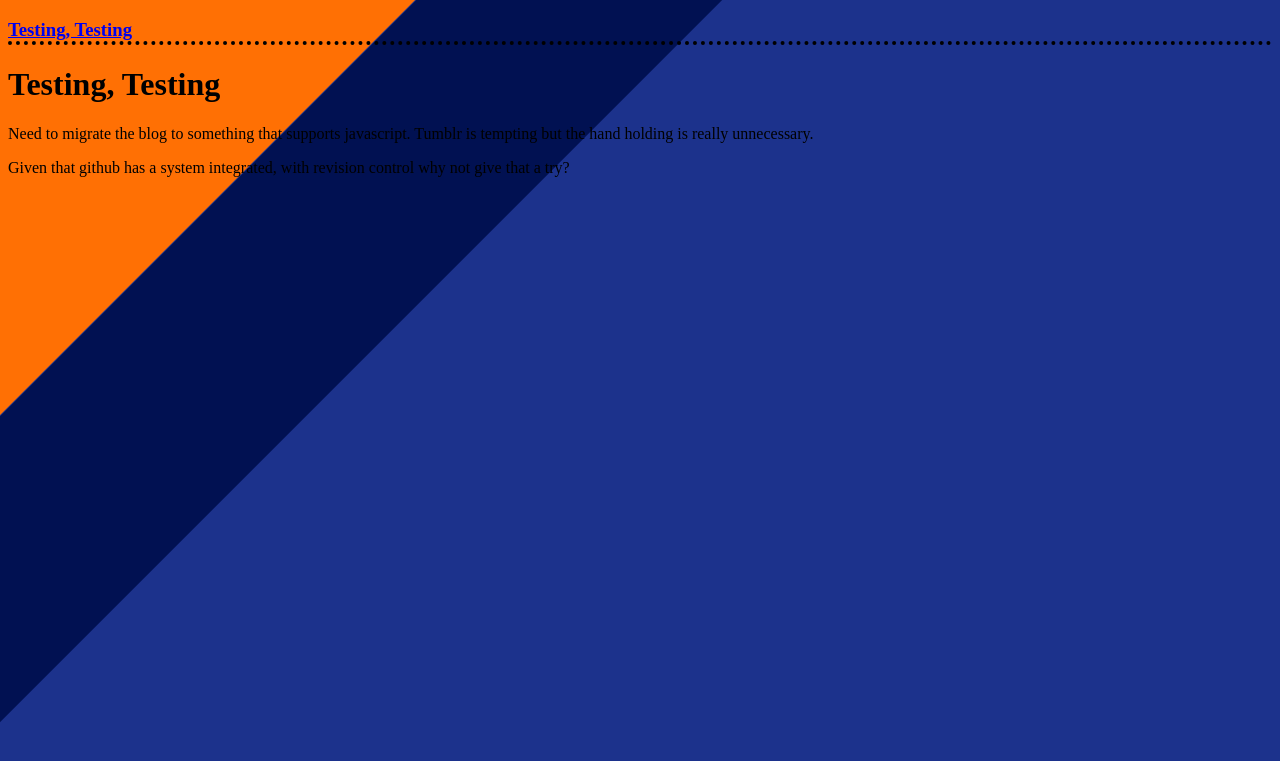
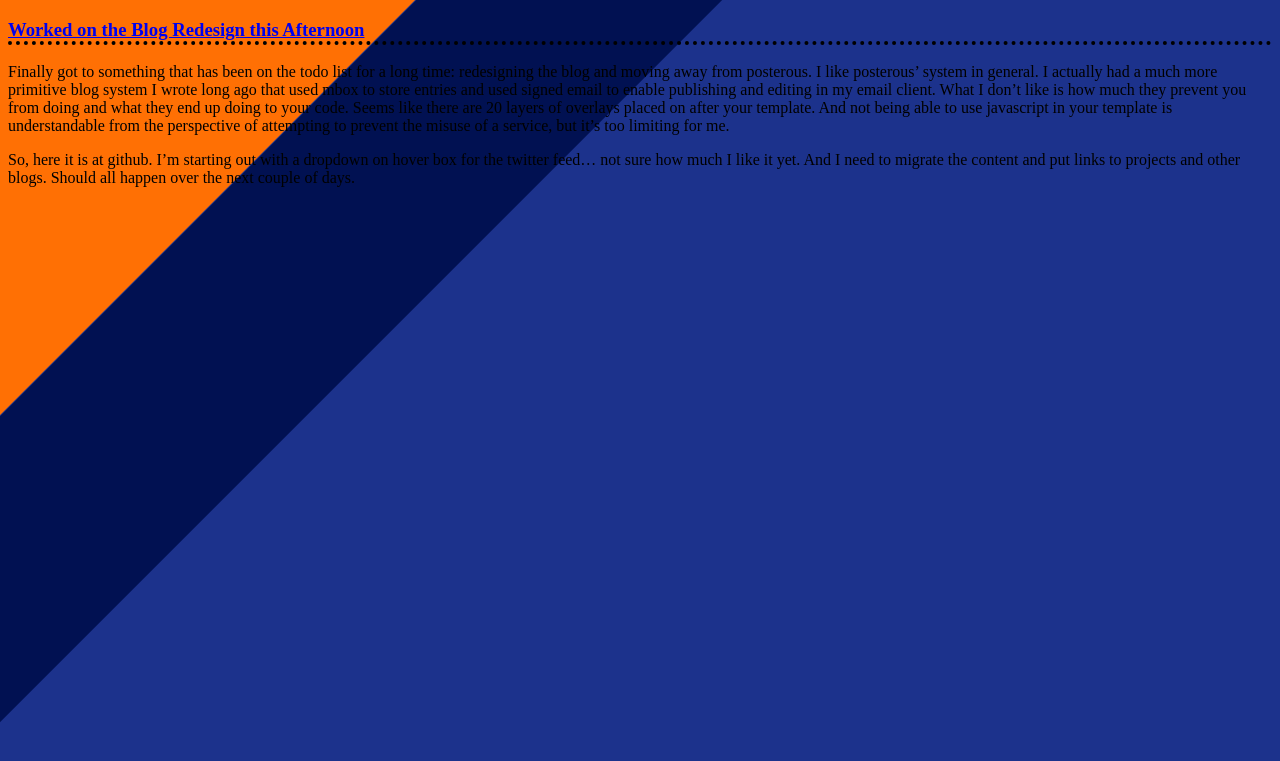
Before and after one commit to robeyh/robeyh.github.com, a Jekyll site: the page built from index.html, in a window 1280 px wide. Shown: the top 761 px of the page. Built offline with Jekyll 4.4.1, drawn with Linux system fonts in a browser that asks for light colours; some web fonts are replaced.

Commit message:
Edited _posts/2011-10-06-testing-testing.md via GitHub

```diff
--- a/_posts/2011-10-06-testing-testing.md
+++ b/_posts/2011-10-06-testing-testing.md
@@ -1,11 +1,7 @@
 ---
-title: Testing, Testing
+title: Worked on the Blog Redesign this Afternoon
 ---
 
-# {{page.title}}
+Finally got to something that has been on the todo list for a long time: redesigning the blog and moving away from posterous.  I like posterous' system in general.  I actually had a much more primitive blog system I wrote long ago that used mbox to store entries and used signed email to enable publishing and editing in my email client.  What I don't like is how much they prevent you from doing and what they end up doing to your code.  Seems like there are 20 layers of overlays placed on after your template.  And not being able to use javascript in your template is understandable from the perspective of attempting to prevent the misuse of a service, but it's too limiting for me.
 
-Need to migrate the blog to something that supports javascript.  Tumblr
-is tempting but the hand holding is really unnecessary.
-
-Given that github has a system integrated, with revision control why not
-give that a try?
+So, here it is at github.  I'm starting out with a dropdown on hover box for the twitter feed... not sure how much I like it yet.  And I need to migrate the content and put links to projects and other blogs.  Should all happen over the next couple of days.
```
